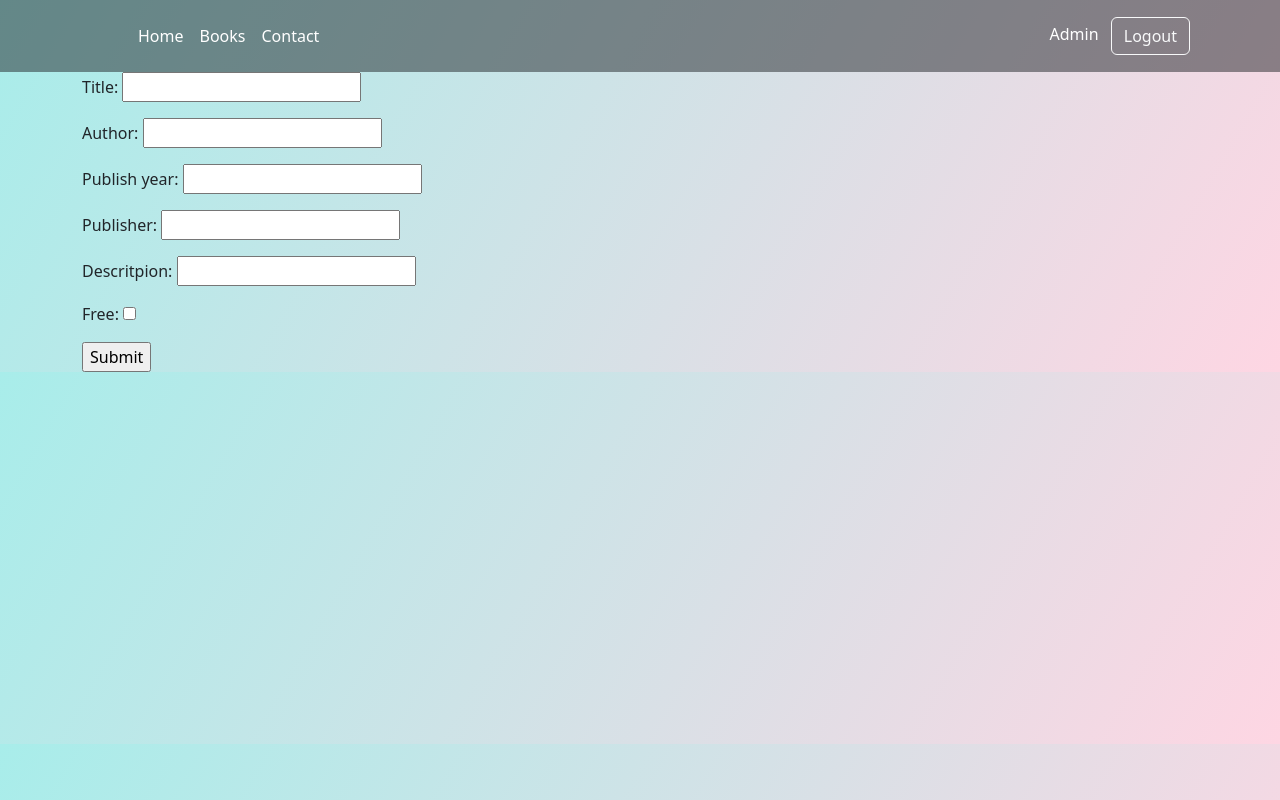
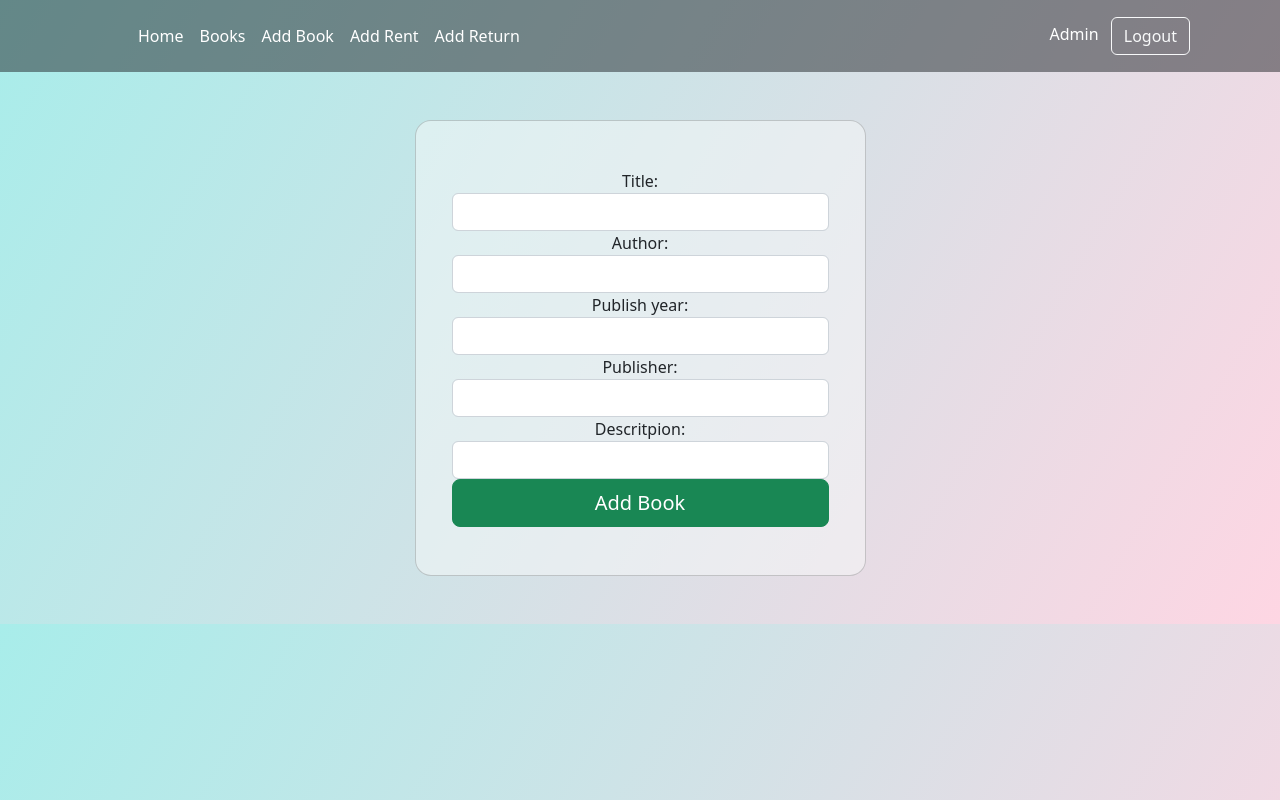
Before and after one commit to Fircen/BookAPP, a Django app: page /add_book/ in a window 1280 px wide. Run offline with Django 4.2, Linux system fonts and the light colour scheme; a user stored in the database is signed in.

Commit message:
add search and staf user layout

```diff
--- a/base/admin.py
+++ b/base/admin.py
@@ -1,6 +1,7 @@
 from django.contrib import admin
 
 # Register your models here.
-from .models import Book
+from .models import Book, rents
 
 admin.site.register(Book)
+admin.site.register(rents)
--- a/base/forms.py
+++ b/base/forms.py
@@ -1,4 +1,3 @@
-from dataclasses import fields
 from django.forms import ModelForm
 from .models import Book
 from django import forms
@@ -6,16 +5,31 @@ from django.contrib.auth.forms import UserCreationForm
 from django.contrib.auth.models import User
 
 class BookForm(ModelForm):
-    class Meta:
-        model = Book
-        fields = '__all__'
+	title = forms.CharField(widget = forms.TextInput(attrs={'class':'form-control'}))
+	author = forms.CharField(widget = forms.TextInput(attrs={'class':'form-control'}))
+	publish_year = forms.CharField(widget = forms.TextInput(attrs={'class':'form-control'}))
+	publisher = forms.CharField(widget = forms.TextInput(attrs={'class':'form-control'}))
+	descritpion = forms.CharField(widget = forms.TextInput(attrs={'class':'form-control'}))
+
+
+	class Meta:
+		model = Book
+		fields = '__all__'
+
 
 class NewUserForm(UserCreationForm):
-	email = forms.EmailField(required=True)
+	email = forms.EmailField(widget = forms.EmailInput(attrs={'class':'form-control'}))
+	username = forms.CharField(widget = forms.TextInput(attrs={'class':'form-control'}))
 
 	class Meta:
 		model = User
 		fields = ("username", "email", "password1", "password2")
+
+	def __init__(self, *args, **kwargs):
+		super(NewUserForm, self).__init__( *args, **kwargs)
+
+		self.fields['password1'].widget.attrs['class'] = 'form-control'
+		self.fields['password2'].widget.attrs['class'] = 'form-control'
 
 	def save(self, commit=True):
 		user = super(NewUserForm, self).save(commit=False)
--- a/base/models.py
+++ b/base/models.py
@@ -1,4 +1,5 @@
 from django.db import models
+from django.contrib.auth.models import User
 
 class Book(models.Model):
     title = models.CharField(max_length=100)
@@ -6,6 +7,11 @@ class Book(models.Model):
     publish_year = models.CharField(max_length=30)
     publisher = models.CharField(max_length=100)
     descritpion = models.CharField(max_length=600)
-    free = models.BooleanField()
     def __str__(self):
         return self.title
+
+class rents(models.Model):
+    user = models.ForeignKey(User, on_delete=models.CASCADE)
+    rent_date =  models.DateField(auto_now_add=True)
+    return_date = models.DateField()
+    book = models.ForeignKey(Book, on_delete=models.CASCADE)
--- a/base/templates/base/add_book.html
+++ b/base/templates/base/add_book.html
@@ -1,13 +1,21 @@
 {%extends 'base.html'%}
 
 {% block content %}
-
-<div class="container">
-  <div class="row justify-content-md-center">
-  <form method = "POST" action="">
-      {% csrf_token %}
-      {{form.as_p}}
-      <input type="submit" value="Submit">
-    </form>
+<section class="vh-50 gradient-custom">
+  <div class="container py-5 h-100">
+    <div class="row d-flex justify-content-center align-items-center h-100">
+      <div class="col-12 col-md-8 col-lg-6 col-xl-5">
+        <div class="card bg-light text-dark bg-opacity-50" style="border-radius: 1rem;">
+          <div class="card-body p-5 text-center">
+            <form class="row justify-content-md-center" method = "POST" action="">
+                {% csrf_token %}
+                {{form}}
+                <button class="btn btn-success btn-lg px-2 " type="submit">Add Book</button>
+            </form>
+          </div>
+        </div>
+      </div>
+    </div>
   </div>
+</section>
   {% endblock content %}
--- a/base/templates/base/book.html
+++ b/base/templates/base/book.html
@@ -29,12 +29,6 @@
           <td>{{book.publish_year}}</td>
           <td>{{book.publisher}}</td>
           <td>{{book.descritpion}}</td>
-
-            {% if book.free == 1 %}
-            <td><button type="button" class="btn btn-success" disabled>Rent</button></td>
-            {% else %}
-            <td><button type="button" class="btn btn-warning" disabled>Not Available</button></td>
-            {% endif %}
         </tr>
           {% endfor %}
 
--- a/base/templates/base/home.html
+++ b/base/templates/base/home.html
@@ -13,8 +13,9 @@
         </div>
     </div>
     <div class="row d-flex justify-content-center align-items-center h-100 py-5">
-        <form method="POST" class="d-flex" role="search">
-            <input class="form-control form-control-lg me-2" type="search" placeholder="Search">
+        <form method="GET" class="d-flex" action ="{% url 'search' %}">
+
+            <input class="form-control form-control-lg me-2"  placeholder="Search" name="q">
             <button class="btn btn-outline-primary btn-lg " type="submit">Search</button>
         </form>
     </div>
--- a/base/urls.py
+++ b/base/urls.py
@@ -3,9 +3,12 @@ from . import views
 
 urlpatterns = [
     path('',views.home, name="home"),
-    path('book/',views.book, name="book"),
     path('add_book/',views.addBook, name="addBook"),
     path('login/',views.loginPage, name="login"),
     path('logout/',views.logoutPage, name="logout"),
-    path('register/',views.registerUser, name="register")
+    path('register/',views.registerUser, name="register"),
+    path('searchbook/',views.searchbook, name="search"),
+    path('my_book/',views.mybook, name="my_book"),
+    path('books/', views.books, name='books')
+
 ]
--- a/base/views.py
+++ b/base/views.py
@@ -1,20 +1,35 @@
 from django.contrib import messages
 from telnetlib import AUTHENTICATION
 from django.shortcuts import render, redirect
-from .models import Book
+from .models import Book, rents
 from .forms import BookForm, NewUserForm
 from django.contrib.auth.models import User
 from django.contrib.auth import login, authenticate, logout
 from django.contrib.auth.forms import UserCreationForm
+from django.db.models import Q
 
 # Create your views here.
 def home(request):
     return render(request, 'base/home.html')
 
-def book(request):
+def books(request):
     book = Book.objects.all()
     context = {'books' : book}
     return render(request, 'base/book.html', context)
+
+def searchbook(request):
+    if request.method == 'GET':
+        q=request.GET.get('q')
+        book = Book.objects.filter(Q(title__icontains = q) | Q(author__icontains =q))
+
+    return render(request, 'base/book.html', {'books' : book})
+
+def mybook(request):
+    book = Book.objects.filter(rents__user = request.user.id)
+    rent = rents.objects.filter(user = request.user.id)
+
+    context = {'books' : book, 'rents' : rent}
+    return render(request, 'base/my_book.html', context)
 
 def addBook(request):
     form = BookForm()
--- a/templates/base.html
+++ b/templates/base.html
@@ -3,7 +3,7 @@
   <head>
     <meta charset="utf-8">
     <meta name="viewport" content="width=device-width, initial-scale=1">
-    <title>Bootstrap demo</title>
+    <title>BookAPP</title>
     <link href="https://cdn.jsdelivr.net/npm/bootstrap@5.2.0/dist/css/bootstrap.min.css" rel="stylesheet" integrity="sha384-gH2yIJqKdNHPEq0n4Mqa/HGKIhSkIHeL5AyhkYV8i59U5AR6csBvApHHNl/vI1Bx" crossorigin="anonymous">
   </head>
 <body style="background-image: linear-gradient(120deg, #a8edea 0%, #fed6e3 100%);">
--- a/templates/navbar.html
+++ b/templates/navbar.html
@@ -1,7 +1,7 @@
 
 
 
-{% if request.user.is_authenticated %}
+{% if request.user.is_staff %}
 <header class="p-3 text-bg-dark bg-opacity-50">
     <div class="container">
       <div class="d-flex flex-wrap align-items-center justify-content-center justify-content-lg-start">
@@ -11,13 +11,38 @@
 
         <ul class="nav col-12 col-lg-auto me-lg-auto mb-2 justify-content-center mb-md-0">
           <li><a href="/" class="nav-link px-2 text-white">Home</a></li>
-          <li><a href="/book" class="nav-link px-2 text-white">Books</a></li>
-          <li><a href="" class="nav-link px-2 text-white">Contact</a></li>
+          <li><a href="/books" class="nav-link px-2 text-white">Books</a></li>
+          <li><a href="/add_book" class="nav-link px-2 text-white">Add Book</a></li>
+          <li><a href="" class="nav-link px-2 text-white">Add Rent</a></li>
+          <li><a href="" class="nav-link px-2 text-white">Add Return</a></li>
         </ul>
 
         <div class="text-end">
             <span class="navbar-text px-2 text-white">{{request.user |capfirst }}</span>
             <a href="/logout"><button type="button" class="btn btn-outline-light me-2" href="/logout">Logout</button></a>
+        </div>
+
+      </div>
+    </div>
+  </header>
+{% elif request.user.is_authenticated %}
+<header class="p-3 text-bg-dark bg-opacity-50">
+    <div class="container">
+      <div class="d-flex flex-wrap align-items-center justify-content-center justify-content-lg-start">
+        <a href="/" class="d-flex align-items-center mb-2 mb-lg-0 text-white text-decoration-none">
+          <svg class="bi me-2" width="40" height="32" role="img" aria-label="Bootstrap"><use xlink:href="#bootstrap"></use></svg>
+        </a>
+
+        <ul class="nav col-12 col-lg-auto me-lg-auto mb-2 justify-content-center mb-md-0">
+          <li><a href="/" class="nav-link px-2 text-white">Home</a></li>
+          <li><a href="/my_book" class="nav-link px-2 text-white">My_book</a></li>
+          <li><a href="" class="nav-link px-2 text-white">Contact</a></li>
+        </ul>
+        <div class="text-end">
+          <div class="text-end">
+            <span class="navbar-text px-2 text-white">{{request.user |capfirst }}</span>
+            <a href="/logout"><button type="button" class="btn btn-outline-light me-2" href="/logout">Logout</button></a>
+          </div>
         </div>
 
       </div>
@@ -33,7 +58,7 @@
 
       <ul class="nav col-12 col-lg-auto me-lg-auto mb-2 justify-content-center mb-md-0">
         <li><a href="/" class="nav-link px-2 text-white">Home</a></li>
-          <li><a href="/book" class="nav-link px-2 text-white">News</a></li>
+        <li><a href="" class="nav-link px-2 text-white">News</a></li>
         <li><a href="" class="nav-link px-2 text-white">Contact</a></li>
       </ul>
       <div class="text-end">
```
Also changed, not shown: base/templates/base/my_book.html (added, +36 -0 lines), base/migrations/0002_remove_book_free.py (added), base/migrations/0003_rents.py (added), db.sqlite3. Lines whose indentation alone changed are shown as unchanged.
